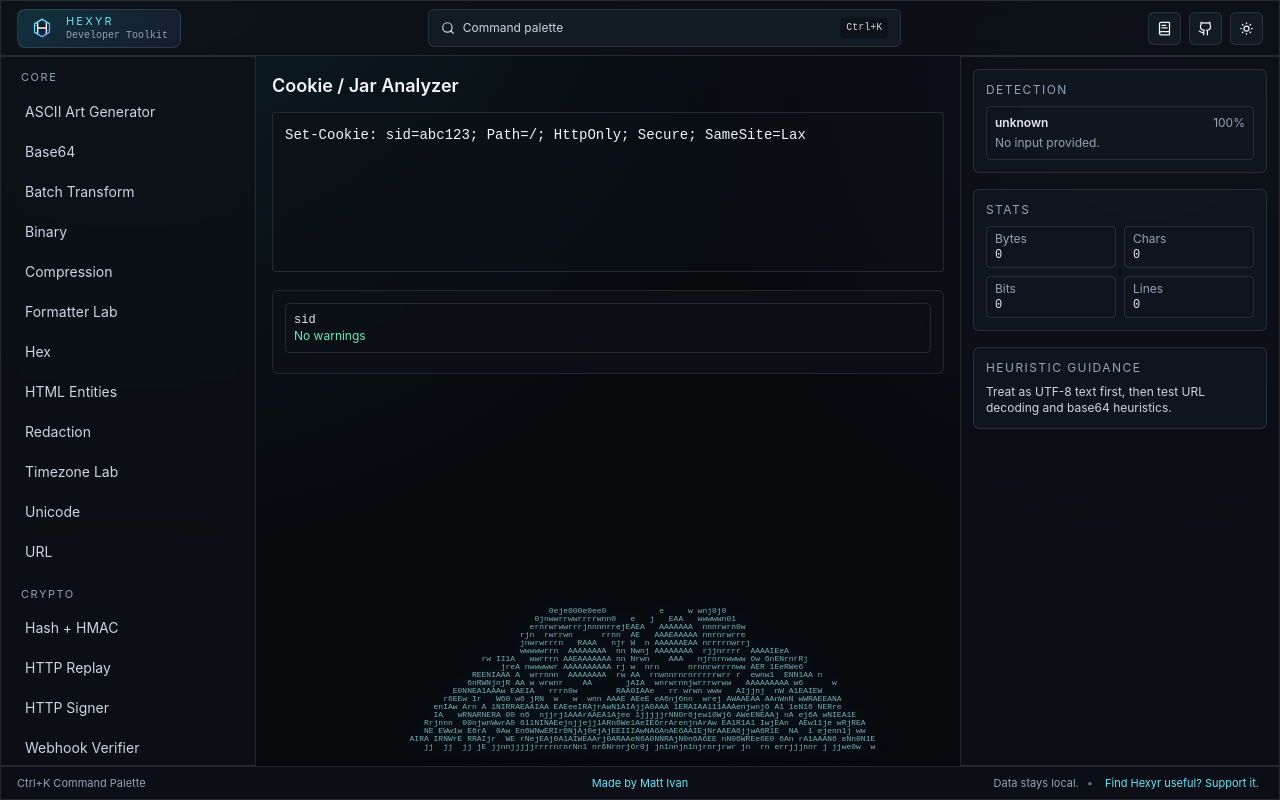
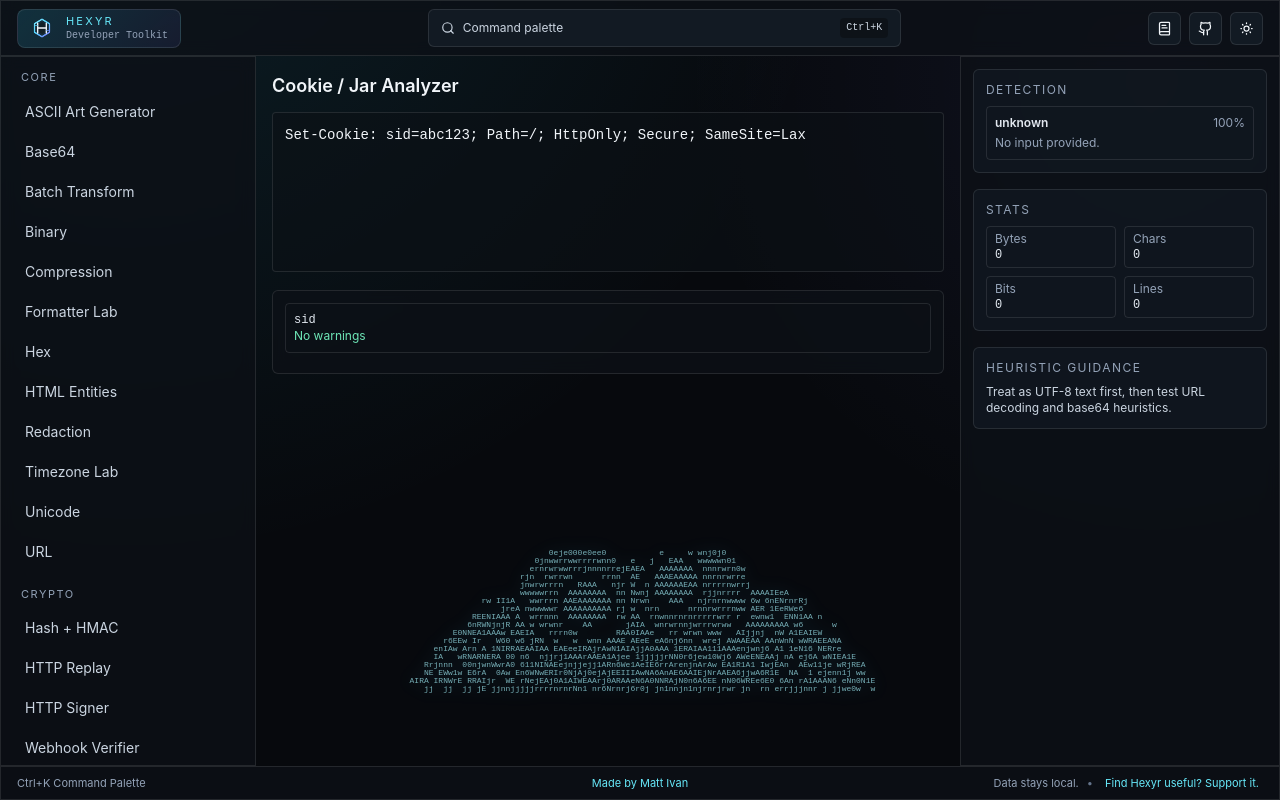
Before and after one commit to neuralnexus/hexyr, a React (Vite) app: page /tool/cookies in a window 1280 px wide. Built offline with nearby package versions, Linux system fonts and the light colour scheme.

Commit message:
delay cookie monster fade until final position

```diff
--- a/src/app/features/cookies/CookieAnalyzerPage.tsx
+++ b/src/app/features/cookies/CookieAnalyzerPage.tsx
@@ -1,4 +1,4 @@
-import { useMemo, useState } from 'react';
+import { useEffect, useMemo, useState } from 'react';
 import { parseSetCookieHeaders } from '../../../shared/parsing';
 
 const COOKIE_MONSTER_ASCII = `
@@ -23,7 +23,13 @@ const COOKIE_MONSTER_ASCII = `
 
 export function CookieAnalyzerPage() {
   const [input, setInput] = useState('Set-Cookie: sid=abc123; Path=/; HttpOnly; Secure; SameSite=Lax');
+  const [showMonster, setShowMonster] = useState(false);
   const result = useMemo(() => parseSetCookieHeaders(input), [input]);
+
+  useEffect(() => {
+    const timer = window.setTimeout(() => setShowMonster(true), 120);
+    return () => window.clearTimeout(timer);
+  }, []);
 
   return (
     <section className="animate-rise relative space-y-3 overflow-hidden pb-32">
@@ -40,7 +46,7 @@ export function CookieAnalyzerPage() {
       </div>
       <pre
         aria-hidden="true"
-        className="pointer-events-none fixed bottom-12 left-1/2 z-10 -translate-x-1/2 translate-y-[18%] scale-[0.58] whitespace-pre font-mono text-[10px] leading-[1] text-cyan-200/70 drop-shadow-[0_0_10px_rgba(56,189,248,0.32)] sm:bottom-14 sm:scale-[0.68] md:bottom-16 md:scale-[0.8]"
+        className={`pointer-events-none fixed bottom-[4.75rem] left-1/2 z-10 -translate-x-1/2 scale-[0.58] whitespace-pre font-mono text-[10px] leading-[1] text-cyan-200/70 drop-shadow-[0_0_10px_rgba(56,189,248,0.32)] transition-opacity duration-[3000ms] motion-reduce:transition-none sm:bottom-[5.15rem] sm:scale-[0.68] md:bottom-[5.5rem] md:scale-[0.8] ${showMonster ? 'opacity-100' : 'opacity-0'}`}
       >
         {COOKIE_MONSTER_ASCII}
       </pre>
```
